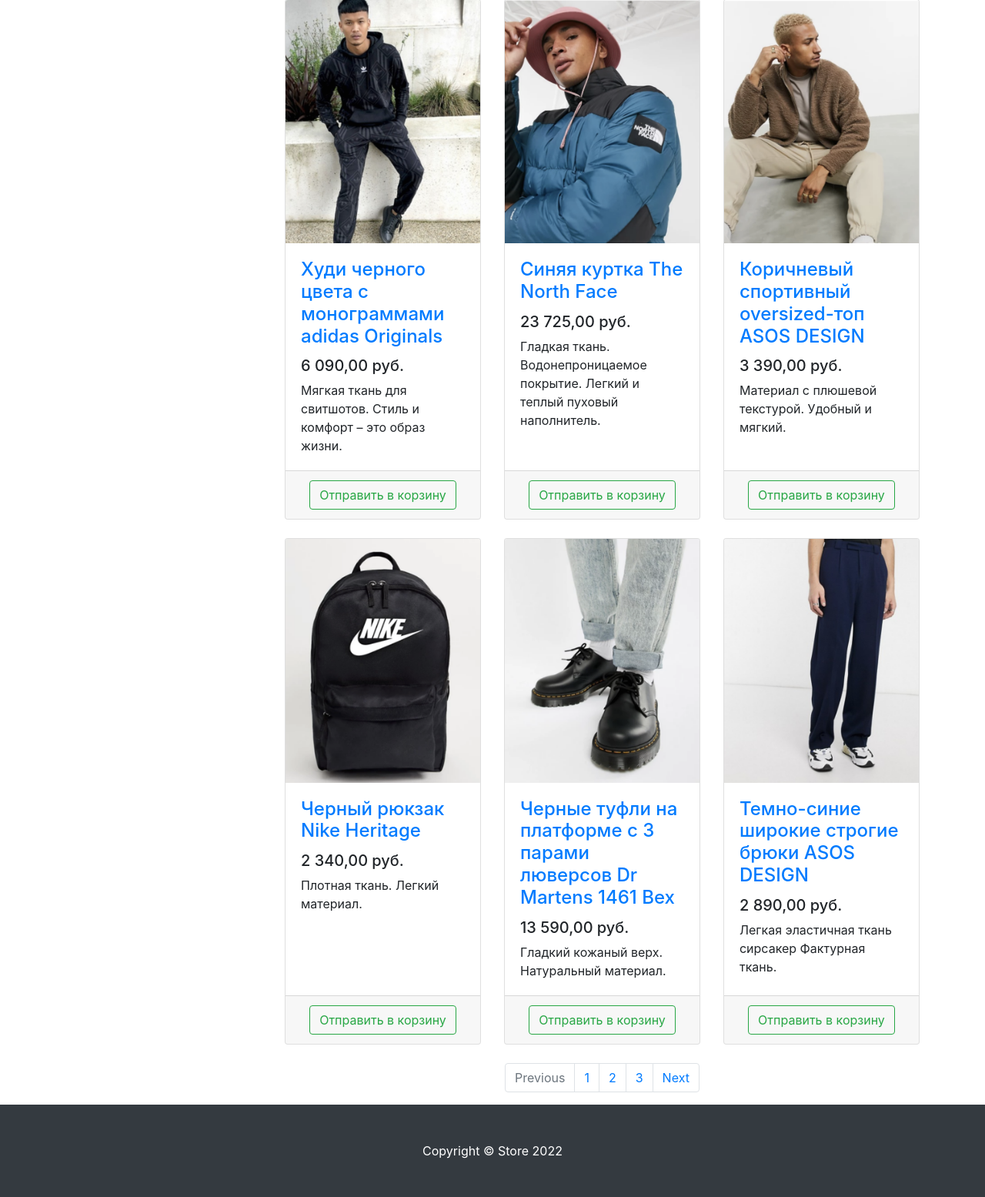
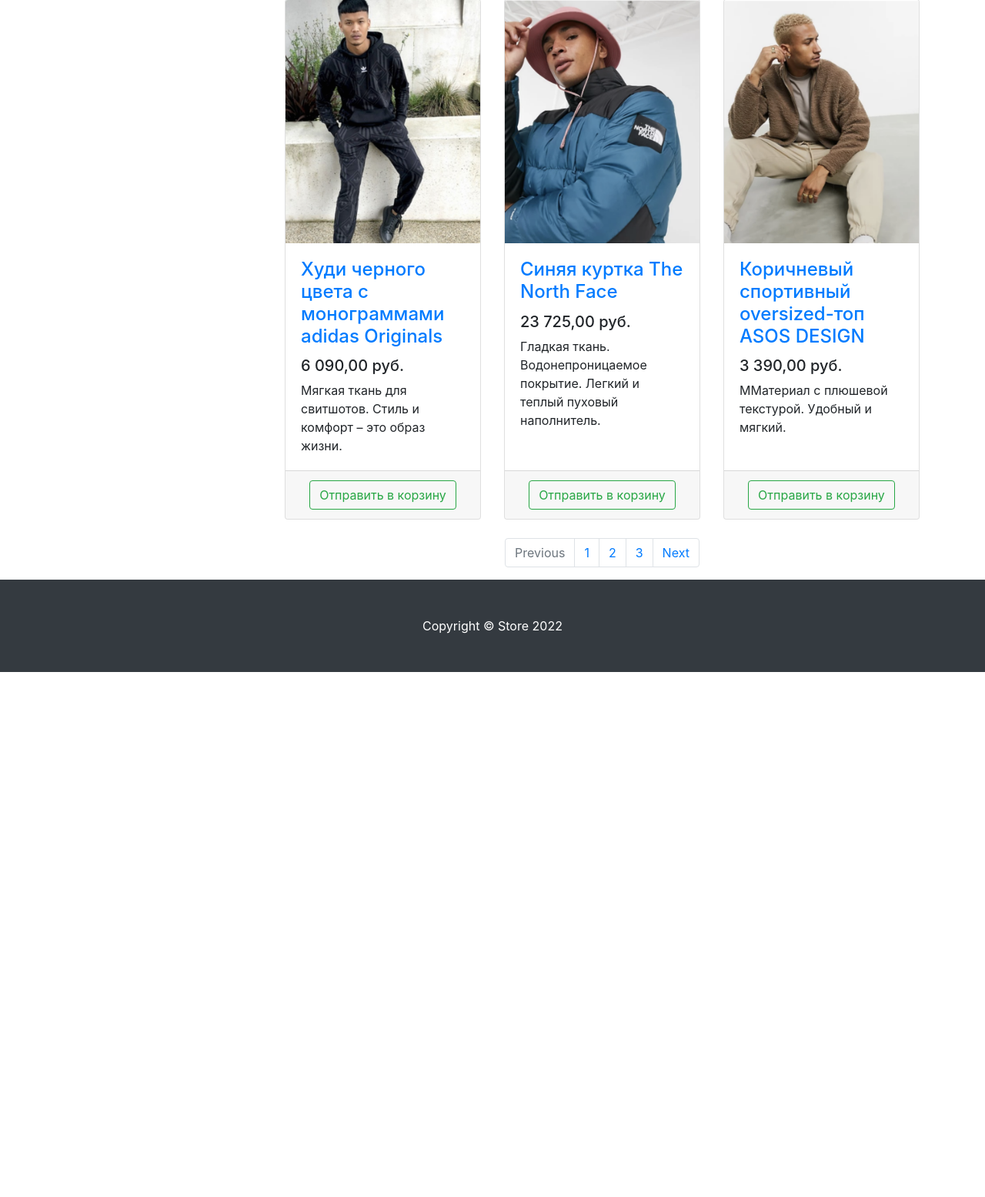
Before and after one commit to EshiNanase/Internet-Shop-with-payment-using-Django, a Django app: page /store/ in a window 1280 px wide. Shown: the part 600-2155 px from the top of the page at 77% size. After the commit the page ends 1473 px from the top, so only its background shows below. Run offline with Django 3.2, Linux system fonts and the light colour scheme; some libraries are stand-ins or nearby versions.

Commit message:
Added static and urls

```diff
--- a/store/products/templates/products/products.html
+++ b/store/products/templates/products/products.html
@@ -1,3 +1,5 @@
+{% load static %}
+
 <!DOCTYPE html>
 <html lang="en">
 
@@ -11,10 +13,10 @@
     <title>Store - Каталог</title>
 
     <!-- Bootstrap core CSS -->
-    <link href="vendor/bootstrap/css/bootstrap.min.css" rel="stylesheet">
+    <link href="{% static  'vendor/bootstrap/css/bootstrap.min.css' %}" rel="stylesheet">
 
     <!-- Custom styles for this template -->
-    <link href="vendor/css/products.css" rel="stylesheet">
+    <link href="{%static 'vendor/css/products.css" rel="stylesheet">
 
 </head>
 
@@ -91,13 +93,13 @@
                 </ol>
                 <div class="carousel-inner" role="listbox">
                     <div class="carousel-item active">
-                        <img class="d-block img-fluid" src="vendor/img/slides/slide-1.jpg" alt="First slide">
+                        <img class="d-block img-fluid" src="{%static 'vendor/img/slides/slide-1.jpg' %}" alt="First slide">
                     </div>
                     <div class="carousel-item">
-                        <img class="d-block img-fluid" src="vendor/img/slides/slide-2.jpg" alt="Second slide">
+                        <img class="d-block img-fluid" src="{%static 'vendor/img/slides/slide-2.jpg' %}" alt="Second slide">
                     </div>
                     <div class="carousel-item">
-                        <img class="d-block img-fluid" src="vendor/img/slides/slide-3.jpg" alt="Third slide">
+                        <img class="d-block img-fluid" src="{%static 'vendor/img/slides/slide-3.jpg' %}" alt="Third slide">
                     </div>
                 </div>
                 <a class="carousel-control-prev" href="#carouselExampleIndicators" role="button" data-slide="prev">
@@ -110,128 +112,89 @@
                 </a>
             </div>
 
+
             <div class="row">
-
+                {% for piece in products %}
                 <div class="col-lg-4 col-md-6 mb-4">
                     <div class="card h-100">
                         <a href="#">
                             <img class="card-img-top"
-                                 src="vendor/img/products/Adidas-hoodie.png"
+                                 src="{{ piece.image }}"
                                  alt="">
                         </a>
                         <div class="card-body">
                             <h4 class="card-title">
-                                <a href="#">Худи черного цвета с монограммами adidas Originals</a>
+                                <a href="#">{{ piece.product }}</a>
                             </h4>
-                            <h5>6 090,00 руб.</h5>
-                            <p class="card-text">Мягкая ткань для свитшотов. Стиль и комфорт – это образ жизни.</p>
+                            <h5>{{ piece.price }} руб.</h5>
+                            <p class="card-text">{{ piece.material }}</p>
                         </div>
                         <div class="card-footer text-center">
                             <button type="button" class="btn btn-outline-success">Отправить в корзину</button>
                         </div>
                     </div>
                 </div>
+                {% endfor %}
 
-                <div class="col-lg-4 col-md-6 mb-4">
-                    <div class="card h-100">
-                        <a href="#">
-                            <img class="card-img-top"
-                                 src="vendor/img/products/Blue-jacket-The-North-Face.png" alt="">
-                        </a>
-                        <div class="card-body">
-                            <h4 class="card-title">
-                                <a href="#">Синяя куртка The North Face</a>
-                            </h4>
-                            <h5>23 725,00 руб.</h5>
-                            <p class="card-text">
-                                Гладкая ткань. Водонепроницаемое покрытие. Легкий и теплый пуховый наполнитель.
-                            </p>
-                        </div>
-                        <div class="card-footer text-center">
-                            <button type="button" class="btn btn-outline-success">Отправить в корзину</button>
-                        </div>
-                    </div>
-                </div>
+<!--                <div class="col-lg-4 col-md-6 mb-4">-->
+<!--                    <div class="card h-100">-->
+<!--                        <a href="#">-->
+<!--                            <img class="card-img-top"-->
+<!--                                 src="{%static 'vendor/img/products/Black-Nike-Heritage-backpack.png"-->
+<!--                                 alt="">-->
+<!--                        </a>-->
+<!--                        <div class="card-body">-->
+<!--                            <h4 class="card-title">-->
+<!--                                <a href="#">Черный рюкзак Nike Heritage</a>-->
+<!--                            </h4>-->
+<!--                            <h5>2 340,00 руб.</h5>-->
+<!--                            <p class="card-text">Плотная ткань. Легкий материал.</p>-->
+<!--                        </div>-->
+<!--                        <div class="card-footer text-center">-->
+<!--                            <button type="button" class="btn btn-outline-success">Отправить в корзину</button>-->
+<!--                        </div>-->
+<!--                    </div>-->
+<!--                </div>-->
 
-                <div class="col-lg-4 col-md-6 mb-4">
-                    <div class="card h-100">
-                        <a href="#">
-                            <img class="card-img-top"
-                                 src="vendor/img/products/Brown-sports-oversized-top-ASOS-DESIGN.png"
-                                 alt="">
-                        </a>
-                        <div class="card-body">
-                            <h4 class="card-title">
-                                <a href="#">Коричневый спортивный oversized-топ ASOS DESIGN</a>
-                            </h4>
-                            <h5>3 390,00 руб.</h5>
-                            <p class="card-text">Материал с плюшевой текстурой. Удобный и мягкий.</p>
-                        </div>
-                        <div class="card-footer text-center">
-                            <button type="button" class="btn btn-outline-success">Отправить в корзину</button>
-                        </div>
-                    </div>
-                </div>
+<!--                <div class="col-lg-4 col-md-6 mb-4">-->
+<!--                    <div class="card h-100">-->
+<!--                        <a href="#">-->
+<!--                            <img class="card-img-top"-->
+<!--                                 src="{%static 'vendor/img/products/Black-Dr-Martens-shoes.png"-->
+<!--                                 alt="">-->
+<!--                        </a>-->
+<!--                        <div class="card-body">-->
+<!--                            <h4 class="card-title">-->
+<!--                                <a href="#">Черные туфли на платформе с 3 парами люверсов Dr Martens 1461 Bex</a>-->
+<!--                            </h4>-->
+<!--                            <h5>13 590,00 руб.</h5>-->
+<!--                            <p class="card-text">Гладкий кожаный верх. Натуральный материал.</p>-->
+<!--                        </div>-->
+<!--                        <div class="card-footer text-center">-->
+<!--                            <button type="button" class="btn btn-outline-success">Отправить в корзину</button>-->
+<!--                        </div>-->
+<!--                    </div>-->
+<!--                </div>-->
 
-                <div class="col-lg-4 col-md-6 mb-4">
-                    <div class="card h-100">
-                        <a href="#">
-                            <img class="card-img-top"
-                                 src="vendor/img/products/Black-Nike-Heritage-backpack.png"
-                                 alt="">
-                        </a>
-                        <div class="card-body">
-                            <h4 class="card-title">
-                                <a href="#">Черный рюкзак Nike Heritage</a>
-                            </h4>
-                            <h5>2 340,00 руб.</h5>
-                            <p class="card-text">Плотная ткань. Легкий материал.</p>
-                        </div>
-                        <div class="card-footer text-center">
-                            <button type="button" class="btn btn-outline-success">Отправить в корзину</button>
-                        </div>
-                    </div>
-                </div>
-
-                <div class="col-lg-4 col-md-6 mb-4">
-                    <div class="card h-100">
-                        <a href="#">
-                            <img class="card-img-top"
-                                 src="vendor/img/products/Black-Dr-Martens-shoes.png"
-                                 alt="">
-                        </a>
-                        <div class="card-body">
-                            <h4 class="card-title">
-                                <a href="#">Черные туфли на платформе с 3 парами люверсов Dr Martens 1461 Bex</a>
-                            </h4>
-                            <h5>13 590,00 руб.</h5>
-                            <p class="card-text">Гладкий кожаный верх. Натуральный материал.</p>
-                        </div>
-                        <div class="card-footer text-center">
-                            <button type="button" class="btn btn-outline-success">Отправить в корзину</button>
-                        </div>
-                    </div>
-                </div>
-
-                <div class="col-lg-4 col-md-6 mb-4">
-                    <div class="card h-100">
-                        <a href="#">
-                            <img class="card-img-top"
-                                 src="vendor/img/products/Dark-blue-wide-leg-ASOs-DESIGN-trousers.png"
-                                 alt="">
-                        </a>
-                        <div class="card-body">
-                            <h4 class="card-title">
-                                <a href="#">Темно-синие широкие строгие брюки ASOS DESIGN</a>
-                            </h4>
-                            <h5>2 890,00 руб.</h5>
-                            <p class="card-text">Легкая эластичная ткань сирсакер Фактурная ткань.</p>
-                        </div>
-                        <div class="card-footer text-center">
-                            <button type="button" class="btn btn-outline-success">Отправить в корзину</button>
-                        </div>
-                    </div>
-                </div>
+<!--                <div class="col-lg-4 col-md-6 mb-4">-->
+<!--                    <div class="card h-100">-->
+<!--                        <a href="#">-->
+<!--                            <img class="card-img-top"-->
+<!--                                 src="{%static 'vendor/img/products/Dark-blue-wide-leg-ASOs-DESIGN-trousers.png"-->
+<!--                                 alt="">-->
+<!--                        </a>-->
+<!--                        <div class="card-body">-->
+<!--                            <h4 class="card-title">-->
+<!--                                <a href="#">Темно-синие широкие строгие брюки ASOS DESIGN</a>-->
+<!--                            </h4>-->
+<!--                            <h5>2 890,00 руб.</h5>-->
+<!--                            <p class="card-text">Легкая эластичная ткань сирсакер Фактурная ткань.</p>-->
+<!--                        </div>-->
+<!--                        <div class="card-footer text-center">-->
+<!--                            <button type="button" class="btn btn-outline-success">Отправить в корзину</button>-->
+<!--                        </div>-->
+<!--                    </div>-->
+<!--                </div>-->
 
             </div>
 
@@ -265,14 +228,14 @@
 </footer>
 
 <!-- Bootstrap core JavaScript -->
-<script src="vendor/jquery/jquery.min.js"></script>
-<script src="vendor/bootstrap/js/bootstrap.bundle.min.js"></script>
+<script src="{% static 'vendor/jquery/jquery.min.js' %}"></script>
+<script src="{% static 'vendor/bootstrap/js/bootstrap.bundle.min.js' %}"></script>
 <script src="https://cdn.jsdelivr.net/npm/bootstrap@5.1.3/dist/js/bootstrap.bundle.min.js"
         integrity="sha384-ka7Sk0Gln4gmtz2MlQnikT1wXgYsOg+OMhuP+IlRH9sENBO0LRn5q+8nbTov4+1p"
         crossorigin="anonymous"></script>
 
 <!-- FontAwesome script -->
-<script src="vendor/fontawesome/fontawesome-icons.js" crossorigin="anonymous"></script>
+<script src="{% static 'vendor/fontawesome/fontawesome-icons.js' %}" crossorigin="anonymous"></script>
 
 </body>
 
--- a/store/products/views.py
+++ b/store/products/views.py
@@ -2,8 +2,35 @@
 
 
 def index(request):
-    return render(request, 'products/index.html')
+    context = {
+        'title': 'Home'
+    }
+    return render(request, 'products/index.html', context)
 
 
 def store(request):
-    return render(request, 'products/products.html')
+    context = {
+        'title': 'Store',
+        'products': [
+            {
+                'image': '/static/vendor/img/products/Adidas-hoodie.png',
+                'product': 'Худи черного цвета с монограммами adidas Originals',
+                'price': '6 090,00',
+                'material': 'Мягкая ткань для свитшотов. Стиль и комфорт – это образ жизни.'
+            },
+            {
+                'image': '/static/vendor/img/products/Blue-jacket-The-North-Face.png',
+                'product': 'Синяя куртка The North Face',
+                'price': '23 725,00',
+                'material': 'Гладкая ткань. Водонепроницаемое покрытие. Легкий и теплый пуховый наполнитель.'
+            },
+            {
+                'image': '/static/vendor/img/products/Brown-sports-oversized-top-ASOS-DESIGN.png',
+                'product': 'Коричневый спортивный oversized-топ ASOS DESIGN',
+                'price': '3 390,00',
+                'material': 'ММатериал с плюшевой текстурой. Удобный и мягкий.'
+            },
+        ]
+
+    }
+    return render(request, 'products/products.html', context)
--- a/store/store/urls.py
+++ b/store/store/urls.py
@@ -16,11 +16,12 @@
 from django.contrib import admin
 from django.urls import path
 
-from products.views import index
-from products.views import store
+from products.views import index, store
+
+# Name нужно задавать для динамических ссылок
 
 urlpatterns = [
     path('admin/', admin.site.urls),
-    path('', index),
-    path('store/', store)
+    path('', index, name="index"),
+    path('store/', store, name="store")
 ]
```
Also changed, not shown: store/products/templates/products/index.html (+9 -7 lines).
